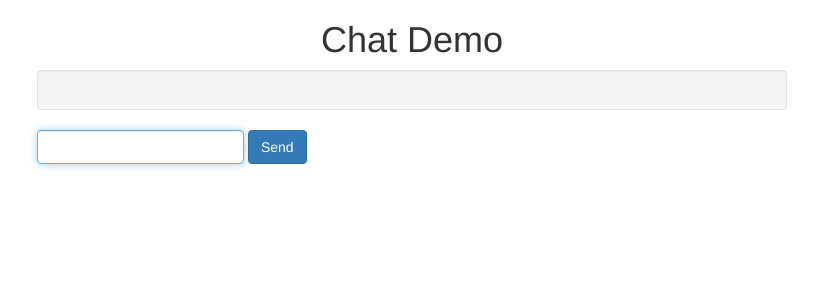
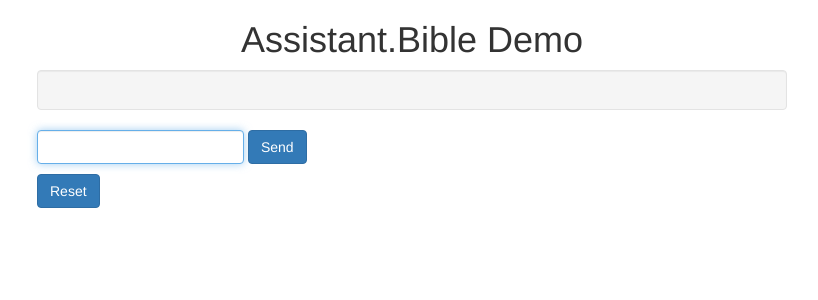
Before and after one commit to sil-ai/ChatTRE, a Flask app: page / in a window 1280 px wide. Shown: the top 300 px of the page, without its empty margins (228-1046 px from the left). Run offline with Flask 3, Linux system fonts and the light colour scheme; some libraries are stand-ins or nearby versions.

Commit message:
Style like Whatsapp

```diff
--- a/api.py
+++ b/api.py
@@ -119,7 +119,7 @@
     context = '['
     for i in range(len(results['documents'][0])):
         print(results['metadatas'][0][i])
-        context += "{source:" + results['metadatas'][0][i]['citation'] + ', text: ' + results['documents'][0][i] + '}' + '\n'
+        context += "{source:" + results['metadatas'][0][i]['citation'] + ', text: ' + results['documents'][0][i] + '}' + ','
     context += ']' + '\n'
     print(f'{context=}')
 
@@ -191,7 +191,7 @@
 @app.post("/ask", response_model=TextOut)
 def ask(input: TextIn):
     print(f'{input=}')
-    if input.chat_id is None:
+    if input.chat_id is None or input.chat_id == '':
         input.chat_id = str(uuid.uuid4())
         state_dict[input.chat_id] = []
 
--- a/demo_ui.py
+++ b/demo_ui.py
@@ -17,15 +17,25 @@
     return render_template('index.html')
 
 @socketio.on('message')
-def handle_message(message):
-    incoming_message = "You: " + message
+def handle_message(incoming_message):
     emit('message', incoming_message)
 
-    response = requests.post(url, json={"text": message, "chat_id": session.get('chat_id', '')})
+    response = requests.post(url, json={"text": incoming_message, "chat_id": session.get('chat_id', None)})
     print(response.json())
     outgoing_message = "Bot: " + response.json()['text']
     session['chat_id'] = response.json()['chat_id']
+    print(f'{session["chat_id"]=}')
     emit('message', outgoing_message)
+
+
+# @app.route('/reset')
+@socketio.on('reset')
+def handle_reset():
+    session['chat_id'] = None
+    print(f'{session["chat_id"]=}')
+    emit('reset')
+    return "Reset successful!"
+
 
 if __name__ == '__main__':
     socketio.run(app)
--- a/templates/index.html
+++ b/templates/index.html
@@ -1,14 +1,42 @@
 <!DOCTYPE html>
 <html>
     <head>
-        <title>Chat Demo</title>
+        <title>Assistant.Bible Demo</title>
         <link rel="stylesheet" href="https://maxcdn.bootstrapcdn.com/bootstrap/3.3.7/css/bootstrap.min.css">
+        <style>
+            .bot-response {
+                text-align: left;
+                background-color: white;
+                padding: 5px 10px;
+                border-radius: 5px;
+                margin-top: 10px;
+            }
+            .bot-message {
+                color: black;
+            }
+            .user-response {
+                text-align: right;
+                display: inline-block;
+                background-color: #dcf8c6;
+                padding: 5px 10px;
+                color: black;
+                border-radius: 5px;
+                margin-top: 10px;
+            }
+            .bot-name {
+                color: #53bdeb;
+                padding-bottom: 3px;
+            }
+            .well {
+                text-align: right;
+            }
+            </style>
       </head>
       <body>
         <div class="container">
           <div class="row">
             <div class="col-md-8 col-md-offset-2">
-              <h1 class="text-center">Chat Demo</h1>
+              <h1 class="text-center">Assistant.Bible Demo</h1>
               <div class="well" id="messages"></div>
               <form class="form-inline" action="" method="post">
                 <div class="form-group">
@@ -16,21 +44,46 @@
                 </div>
                 <button type="submit" class="btn btn-primary">Send</button>
               </form>
+            <div class="row">
+                <div class="col-md-12">
+                    <button type="button" id="reset_btn" class="btn btn-primary" style="margin-top: 10px">Reset</button>
+                </div>
             </div>
+        </div>
           </div>
+
         </div>
         <script src="//code.jquery.com/jquery-1.11.1.js"></script>
         <script src="//cdnjs.cloudflare.com/ajax/libs/socket.io/4.3.2/socket.io.min.js"></script>
         <script>
           var socket = io.connect('http://' + document.domain + ':' + location.port);
           socket.on('message', function(data) {
-            $('#messages').append('<div>' + data + '</div>');
+            var userType = data.startsWith('Bot: ') ? 'bot-message' : 'user-message';
+            if (userType == 'bot-message') {
+                $('#messages').append('<div class="bot-response"><div class="bot-name">Assistant</div><div class="bot-message">' + data.replace('Bot: ', '').replace(' (Sources:', '\n\n(Sources:') + '</div></div>');
+            }
+            else
+            {
+                $('#messages').append('<div class="user-response"><div class="user-message">' + data + '</div></div>');
+            }
           });
+          // Handle reset event from the server
+
           $('form').submit(function(event) {
             socket.emit('message', $('#message').val());
             $('#message').val('').focus();
             event.preventDefault();
           });
+          document.getElementById('reset_btn').addEventListener("click", function(event) {
+            socket.emit('reset');  // Emit a reset event to the server
+        });
+        socket.on('reset', function() {
+            $('#messages').empty(); // Clear the chatbox
+
+
+        });
+
+
         </script>
       </body>
 
```
